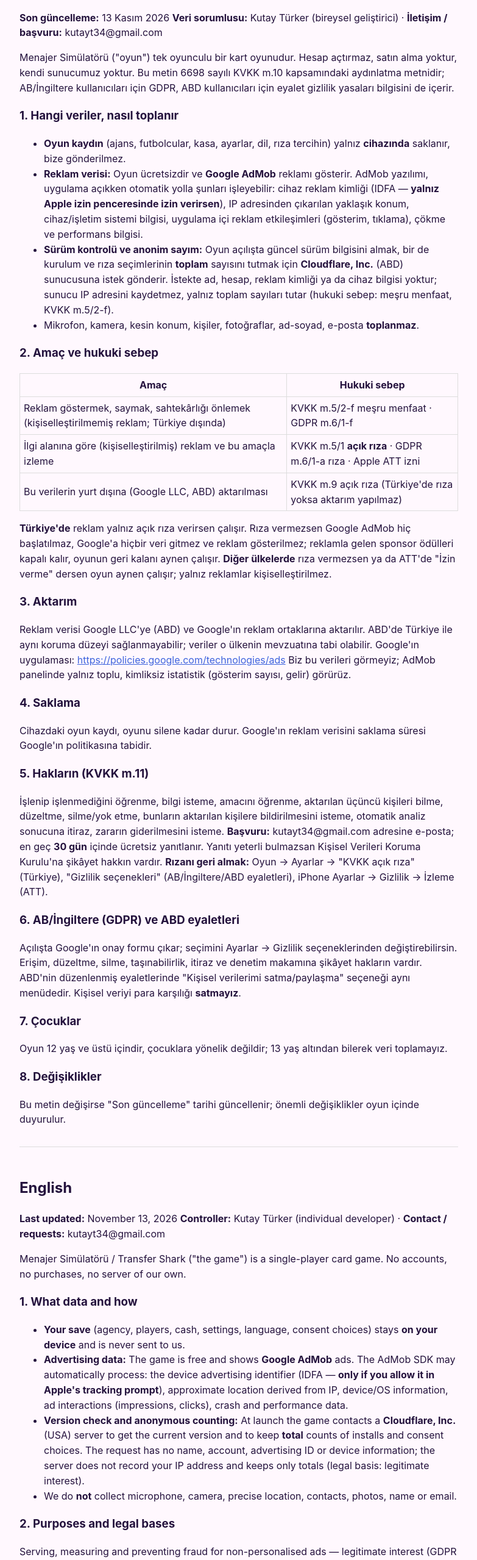
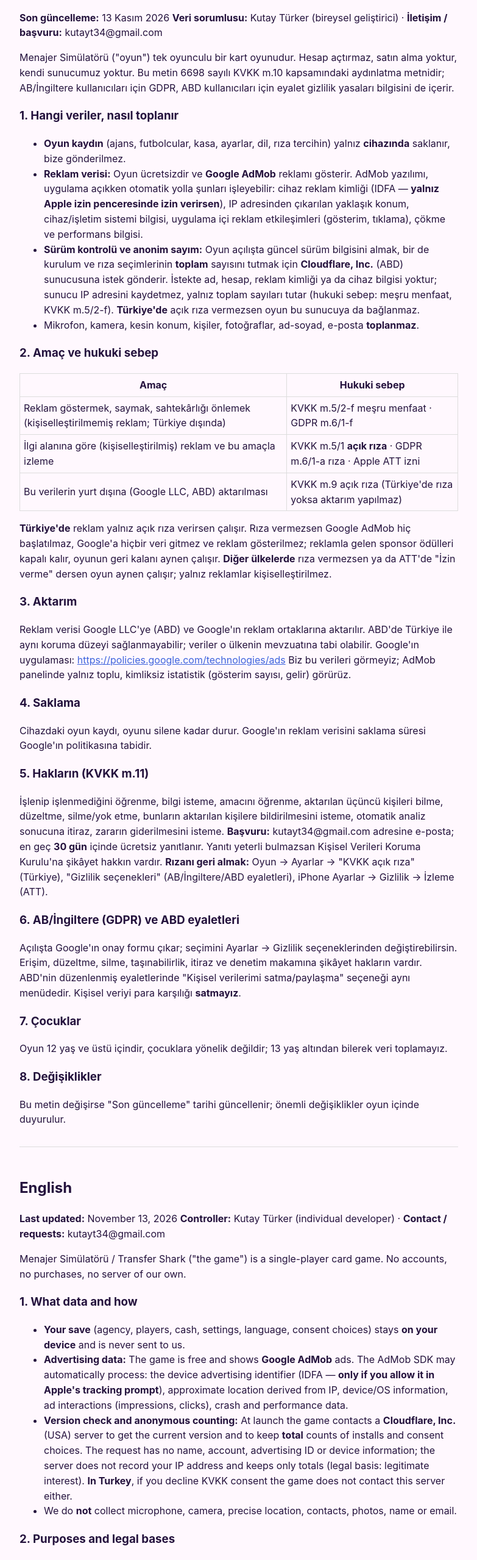
Before and after one commit to jakutp/transfershark, a plain HTML site: page privacy.html in a window 1280 px wide. Shown: the part 242-2800 px from the top of the page at 61% size, without its empty margins (248-1031 px from the left). Drawn offline with Linux system fonts and the light colour scheme.

Commit message:
privacy: Türkiye'de rıza yoksa sunucuya da bağlanılmaz

```diff
--- a/privacy.html
+++ b/privacy.html
@@ -9,7 +9,7 @@
 <ul>
 <li><strong>Oyun kaydın</strong> (ajans, futbolcular, kasa, ayarlar, dil, rıza tercihin) yalnız <strong>cihazında</strong> saklanır, bize gönderilmez.</li>
 <li><strong>Reklam verisi:</strong> Oyun ücretsizdir ve <strong>Google AdMob</strong> reklamı gösterir. AdMob yazılımı, uygulama açıkken otomatik yolla şunları işleyebilir: cihaz reklam kimliği (IDFA — <strong>yalnız Apple izin penceresinde izin verirsen</strong>), IP adresinden çıkarılan yaklaşık konum, cihaz/işletim sistemi bilgisi, uygulama içi reklam etkileşimleri (gösterim, tıklama), çökme ve performans bilgisi.</li>
-<li><strong>Sürüm kontrolü ve anonim sayım:</strong> Oyun açılışta güncel sürüm bilgisini almak, bir de kurulum ve rıza seçimlerinin <strong>toplam</strong> sayısını tutmak için <strong>Cloudflare, Inc.</strong> (ABD) sunucusuna istek gönderir. İstekte ad, hesap, reklam kimliği ya da cihaz bilgisi yoktur; sunucu IP adresini kaydetmez, yalnız toplam sayıları tutar (hukuki sebep: meşru menfaat, KVKK m.5/2-f).</li>
+<li><strong>Sürüm kontrolü ve anonim sayım:</strong> Oyun açılışta güncel sürüm bilgisini almak, bir de kurulum ve rıza seçimlerinin <strong>toplam</strong> sayısını tutmak için <strong>Cloudflare, Inc.</strong> (ABD) sunucusuna istek gönderir. İstekte ad, hesap, reklam kimliği ya da cihaz bilgisi yoktur; sunucu IP adresini kaydetmez, yalnız toplam sayıları tutar (hukuki sebep: meşru menfaat, KVKK m.5/2-f). <strong>Türkiye'de</strong> açık rıza vermezsen oyun bu sunucuya da bağlanmaz.</li>
 <li>Mikrofon, kamera, kesin konum, kişiler, fotoğraflar, ad-soyad, e-posta <strong>toplanmaz</strong>.</li>
 </ul>
 <h3>2. Amaç ve hukuki sebep</h3>
@@ -40,7 +40,7 @@
 <ul>
 <li><strong>Your save</strong> (agency, players, cash, settings, language, consent choices) stays <strong>on your device</strong> and is never sent to us.</li>
 <li><strong>Advertising data:</strong> The game is free and shows <strong>Google AdMob</strong> ads. The AdMob SDK may automatically process: the device advertising identifier (IDFA — <strong>only if you allow it in Apple's tracking prompt</strong>), approximate location derived from IP, device/OS information, ad interactions (impressions, clicks), crash and performance data.</li>
-<li><strong>Version check and anonymous counting:</strong> At launch the game contacts a <strong>Cloudflare, Inc.</strong> (USA) server to get the current version and to keep <strong>total</strong> counts of installs and consent choices. The request has no name, account, advertising ID or device information; the server does not record your IP address and keeps only totals (legal basis: legitimate interest).</li>
+<li><strong>Version check and anonymous counting:</strong> At launch the game contacts a <strong>Cloudflare, Inc.</strong> (USA) server to get the current version and to keep <strong>total</strong> counts of installs and consent choices. The request has no name, account, advertising ID or device information; the server does not record your IP address and keeps only totals (legal basis: legitimate interest). <strong>In Turkey</strong>, if you decline KVKK consent the game does not contact this server either.</li>
 <li>We do <strong>not</strong> collect microphone, camera, precise location, contacts, photos, name or email.</li>
 </ul>
 <h3>2. Purposes and legal bases</h3>
```
